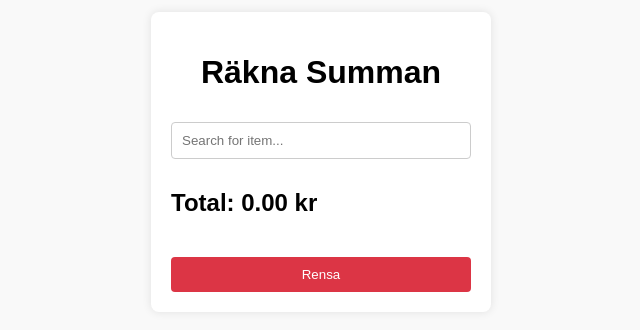
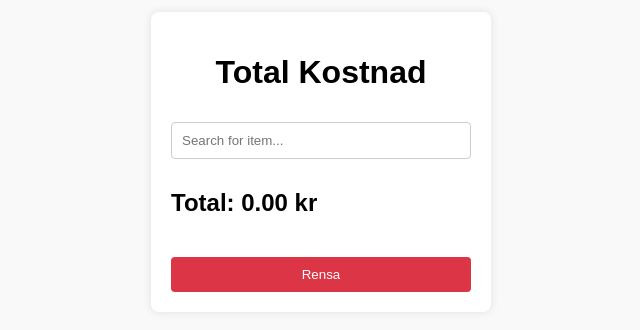
Before and after one commit to minimario47/BrogrillenPriceCalculator, a plain HTML site: page index.html in a window 1280 px wide. Shown: the part 238-568 px from the top of the page, without its empty margins (319-959 px from the left). Drawn offline with Linux system fonts and the light colour scheme.

Commit message:
Update index.html

```diff
--- a/index.html
+++ b/index.html
@@ -3,12 +3,12 @@
 <head>
     <meta charset="UTF-8">
     <meta name="viewport" content="width=device-width, initial-scale=1.0">
-    <title>Räkna Summan</title>
+    <title>Total Kostnad</title>
     <link rel="stylesheet" href="styles.css">
 </head>
 <body>
     <div class="container">
-        <h1>Räkna Summan</h1>
+        <h1>Total Kostnad</h1>
         <input type="text" id="search-input" placeholder="Search for item...">
         <ul id="results"></ul>
         <div class="total">
```
